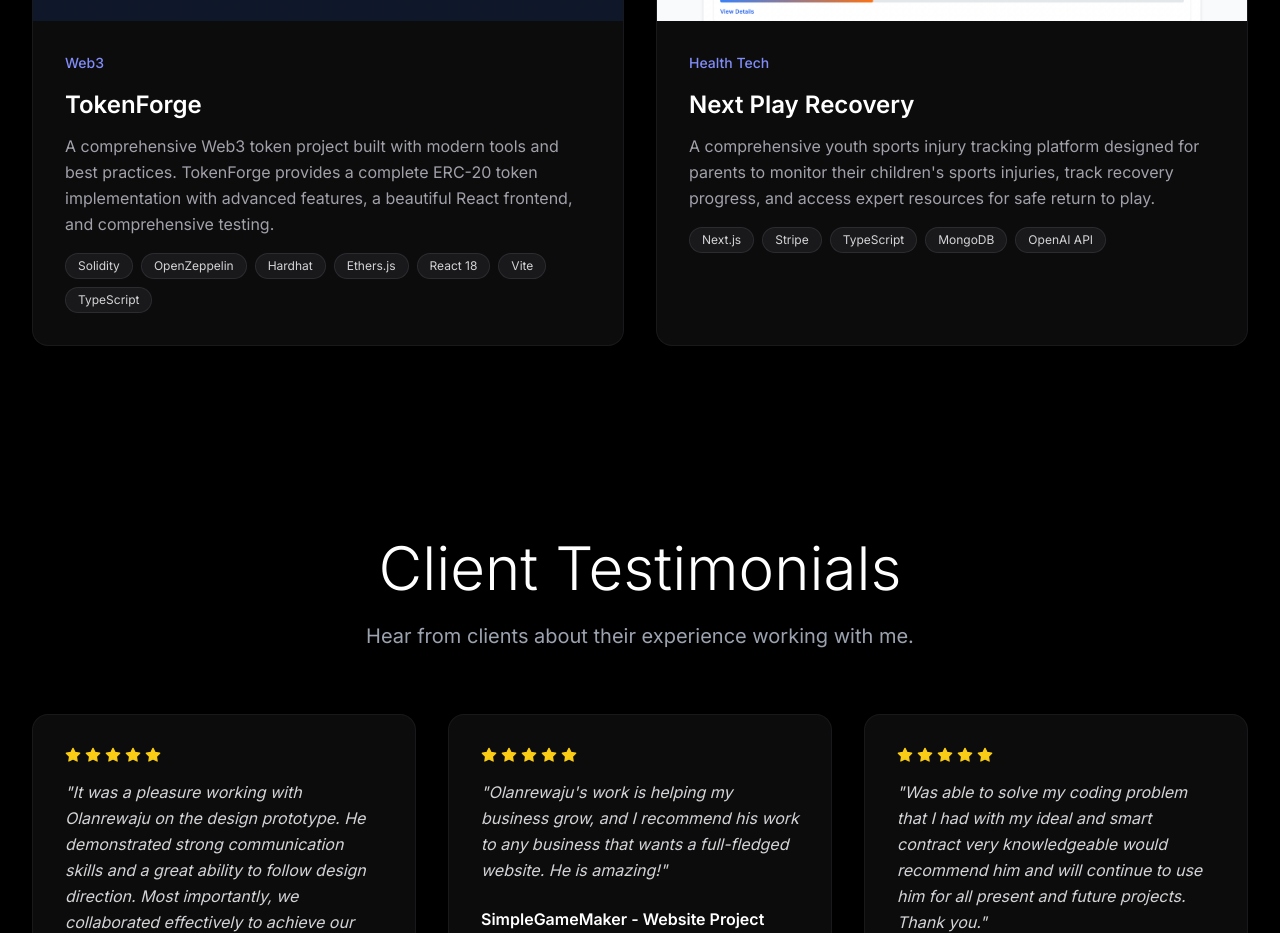
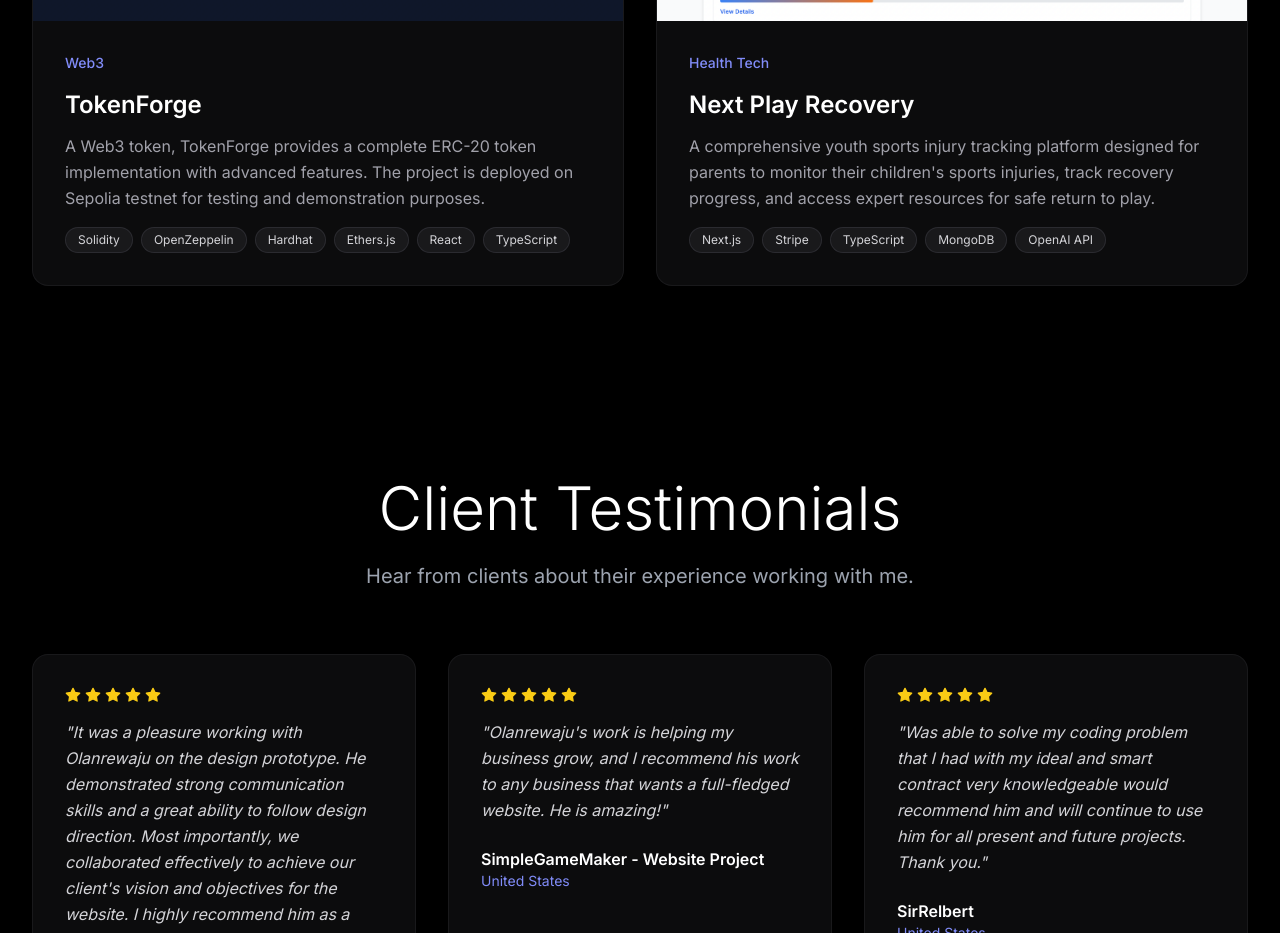
Before and after one commit to chryzcode/chryzcode-portfolio, a Next.js app: page / in a window 1280 px wide. Shown: the part 6000-6933 px from the top of the page. Built offline with nearby package versions, Linux system fonts and the light colour scheme.

Commit message:
Update TokenForge project description in page.tsx to emphasize its deployment on the Sepolia testnet and streamline the technologies list by removing "Vite".

```diff
--- a/src/app/page.tsx
+++ b/src/app/page.tsx
@@ -234,9 +234,9 @@ export default function Home() {
     {
       title: "TokenForge",
       description:
-        "A comprehensive Web3 token project built with modern tools and best practices. TokenForge provides a complete ERC-20 token implementation with advanced features, a beautiful React frontend, and comprehensive testing.",
+        "A Web3 token, TokenForge provides a complete ERC-20 token implementation with advanced features. The project is deployed on Sepolia testnet for testing and demonstration purposes.",
       category: "Web3",
-      technologies: ["Solidity", "OpenZeppelin", "Hardhat", "Ethers.js", "React 18", "Vite", "TypeScript"],
+      technologies: ["Solidity", "OpenZeppelin", "Hardhat", "Ethers.js", "React", "TypeScript"],
       link: "https://token-forge-app.vercel.app/",
       image: "/tokenforge.png",
     },
```
